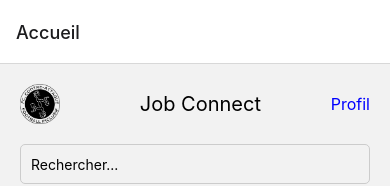
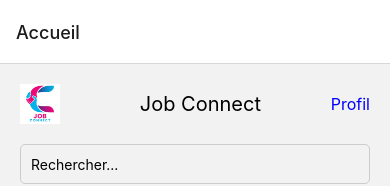
Before and after one commit to adatechschool/projet-collectif-mobile-ACG, a React Native app: screen /Accueil in a window 390 px wide. Shown: the top 186 px of the page. Built offline with nearby package versions, Linux system fonts and the light colour scheme.

Commit message:
Ecran accueil avec offres fonctionnel, profil cliquable

```diff
--- a/screens/AccueilScreen.js
+++ b/screens/AccueilScreen.js
@@ -40,7 +40,7 @@
         <View style={styles.container}>
             {/* En-tête */}
             <View style={styles.header}>
-                <Image source={require('../assets/Logo Contre Attaque.PNG')} style={styles.logo} />
+                <Image source={require('../assets/jobConnect.png')} style={styles.logo} />
                 <Text style={styles.appName}>Job Connect</Text>
                 {/* Lien vers le profil */}
                 <TouchableOpacity onPress={goToProfileScreen}>
```
Also changed, not shown: assets/Logo Contre Attaque.PNG (deleted), assets/jobConnect.png (added), screens/OffreScreen.js (added).
